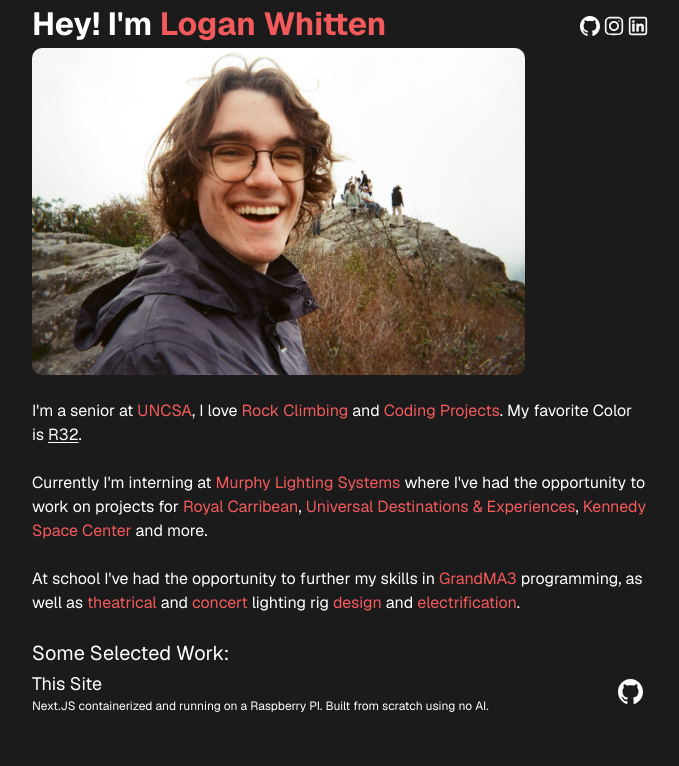
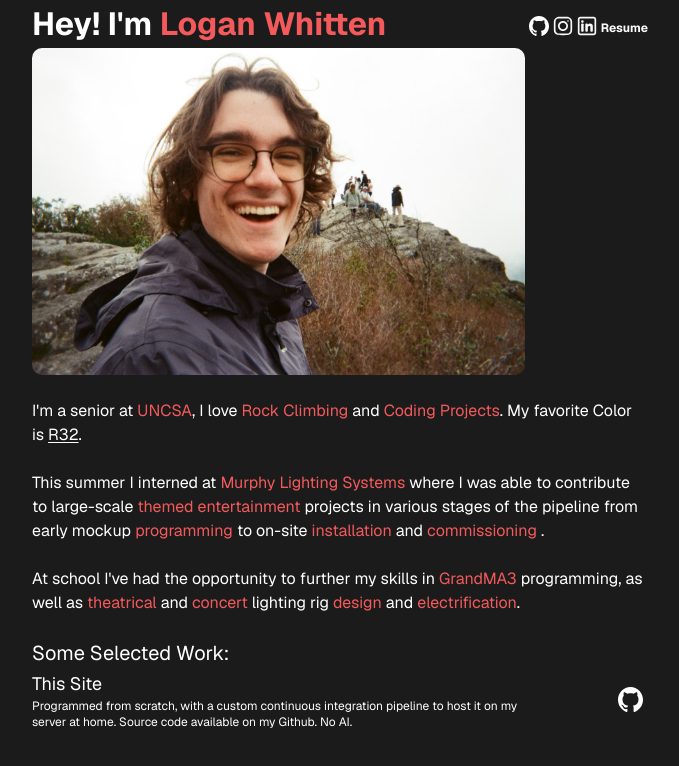
Before and after one commit to LoganWhitten/site, a Next.js app: page / in a window 1280 px wide. Shown: the top 766 px of the page, without its empty margins (300-979 px from the left). Built offline with nearby package versions, Linux system fonts and the light colour scheme.

Commit message:
UI: Revert Website

```diff
--- a/app/page.tsx
+++ b/app/page.tsx
@@ -38,6 +38,13 @@ export default function Home() {
             >
               <img id="socialIcon" src="/images/linkedin.svg" />
             </a>
+            <a
+              href="/resume.pdf"
+              className="animate-[fadeInSuperDelay_2.5s_ease-in-out] text-xs place-content-center"
+              target="_blank"
+            >
+              Resume
+            </a>
           </div>
         </h1>
         <img id="headerImg" src="/images/me.png" alt="Logan Whitten" />
@@ -69,23 +76,16 @@ export default function Home() {
           </p>
           <br />
           <p>
-            Currently I'm interning at
+            This summer I interned at
             <a href="/mls">
-                <ColorText>Murphy Lighting Systems </ColorText>
+              <ColorText>Murphy Lighting Systems </ColorText>
             </a>
-            where I've had the opportunity to work on projects for
-            <a target="_blank" href="https://www.royalcaribbean.com">
-              <ColorText>Royal Carribean</ColorText>
-            </a>
-            ,
-            <a target="_blank" href="https://www.udx.com/en/us">
-              <ColorText>Universal Destinations & Experiences</ColorText>
-            </a>
-            ,
-            <a target="_blank" href="https://www.delawarenorth.com/">
-              <ColorText>Kennedy Space Center </ColorText>
-            </a>
-            and more.
+            where I was able to contribute to large-scale{" "}
+            <ColorText>themed entertainment </ColorText>
+            projects in various stages of the pipeline from early mockup
+            <ColorText>programming</ColorText> to on-site{" "}
+            <ColorText> installation </ColorText> and{" "}
+            <ColorText> commissioning </ColorText>.
           </p>
           <br />
           <p>
@@ -107,8 +107,9 @@ export default function Home() {
               <div id="projectInfoDiv">
                 <p className=" text-lg">This Site</p>
                 <p className="text-xs">
-                  Next.JS containerized and running on a Raspberry PI. Built
-                  from scratch using no AI.
+                  Programmed from scratch, with a custom continuous integration
+                  pipeline to host it on my server at home. Source code
+                  available on my Github. No AI.
                 </p>
               </div>
               <p id="projectProgress">
```
Also changed, not shown: 1 other file (tests, documents, lock files or other folders).
